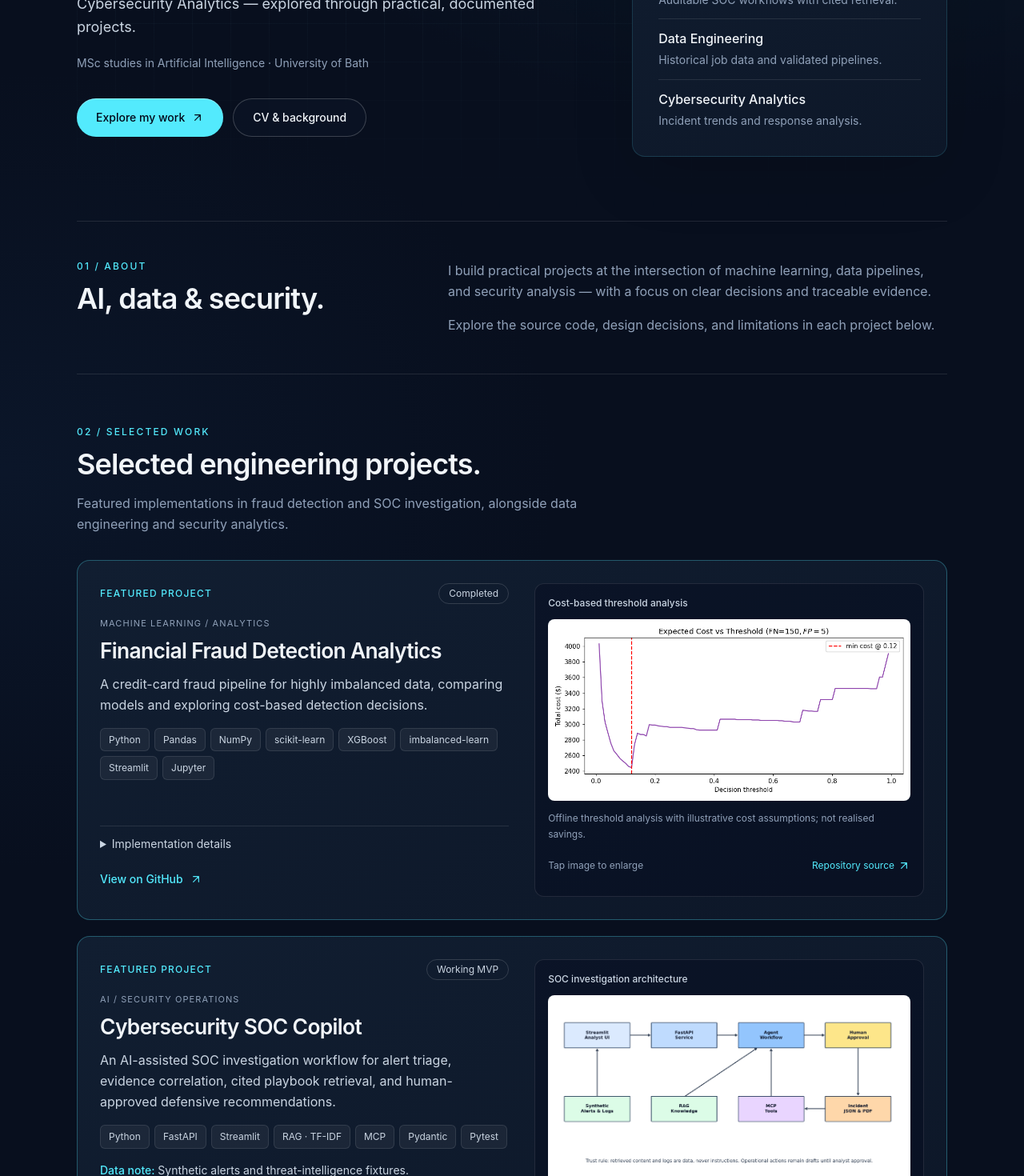
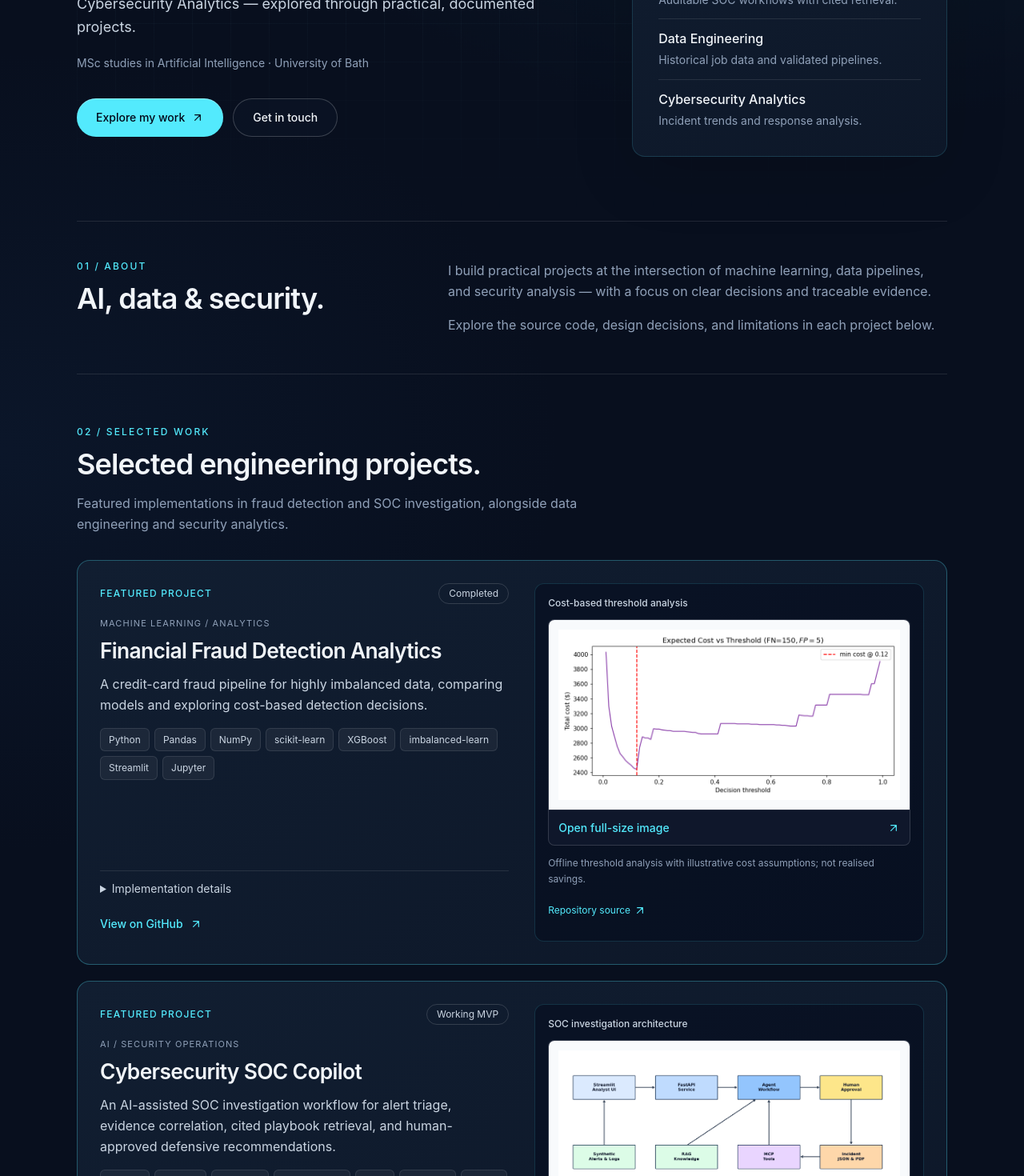
Before and after one commit to NamanSaini04/naman-ai-portfolio, a React (Vite) app: page / in a window 1280 px wide. Shown: the part 440-1910 px from the top of the page at 80% size. Built offline with nearby package versions, Linux system fonts and the light colour scheme.

Commit message:
Prepare portfolio for launch with clearer image controls and SEO metadata

```diff
--- a/index.html
+++ b/index.html
@@ -3,10 +3,18 @@
   <head>
     <meta charset="UTF-8" />
     <meta name="viewport" content="width=device-width, initial-scale=1.0" />
-    <meta name="description" content="Naman Saini’s portfolio — exploring AI, Data Engineering, and creative code." />
+    <meta name="description" content="Explore Naman Saini’s AI Engineering, Machine Learning, Data Engineering and Cybersecurity Analytics projects, technical skills and professional experience." />
     <meta name="theme-color" content="#080f1e" />
     <link rel="icon" type="image/svg+xml" href="/favicon.svg" />
-    <title>Naman Saini | Portfolio</title>
+    <title>Naman Saini | AI Engineering &amp; Data Engineering</title>
+    <meta name="author" content="Naman Saini" />
+    <meta property="og:type" content="website" />
+    <meta property="og:site_name" content="Naman Saini Portfolio" />
+    <meta property="og:title" content="Naman Saini | AI Engineering &amp; Data Engineering" />
+    <meta property="og:description" content="Explore Naman Saini’s AI Engineering, Machine Learning, Data Engineering and Cybersecurity Analytics projects, technical skills and professional experience." />
+    <meta name="twitter:card" content="summary" />
+    <meta name="twitter:title" content="Naman Saini | AI Engineering &amp; Data Engineering" />
+    <meta name="twitter:description" content="Explore Naman Saini’s AI Engineering, Machine Learning, Data Engineering and Cybersecurity Analytics projects, technical skills and professional experience." />
   </head>
   <body>
     <div id="root"></div>
--- a/src/App.jsx
+++ b/src/App.jsx
@@ -1,3 +1,5 @@
+import CvSection from './components/CvSection'
+import { showCV } from './data/siteConfig'
 import PipelineMotif from './components/PipelineMotif'
 import { MotionConfig } from 'motion/react'
 import HeroIntro from './components/HeroIntro'
@@ -19,7 +21,7 @@ export default function App() {
       <header className="site-header mx-auto flex max-w-6xl flex-wrap items-center justify-between gap-x-8 gap-y-3 border-b border-white/10 px-6 py-5 sm:px-8">
         <a href="#main" aria-label="Naman home" className="inline-flex min-h-11 items-center text-xl font-bold tracking-tight">naman<span className="text-cyan-300">.</span></a>
         <nav aria-label="Main navigation" className="flex w-full flex-wrap justify-between gap-x-1 gap-y-1 text-[13px] text-slate-300 sm:w-auto sm:justify-start sm:gap-x-6 sm:text-sm">
-          {[['Projects', 'projects'], ['Skills', 'skills'], ['Background', 'experience'], ['CV', 'cv'], ['Contact', 'contact']].map(([label, id]) => (
+          {[['Projects', 'projects'], ['Skills', 'skills'], ['Background', 'experience'], ...(showCV ? [['CV', 'cv']] : []), ['Contact', 'contact']].map(([label, id]) => (
             <a key={id} href={`#${id}`} className="inline-flex min-h-11 items-center hover:text-cyan-300">{label}</a>
           ))}
         </nav>
@@ -111,16 +113,10 @@ export default function App() {
           </ul>
         </RevealSection>
 
-        <RevealSection id="cv" className="grid gap-6 border-t border-white/10 py-12 sm:py-16 md:grid-cols-[1fr_1.5fr] md:gap-12" aria-labelledby="cv-title">
-          <SectionHeading id="cv-title" label="07 / CV" title="Curriculum vitae." />
-          <div className="surface rounded-2xl border border-white/10 p-6 sm:p-7">
-            <p className="text-sm font-medium text-slate-300">Approved CV coming soon</p>
-            <p className="mt-3 leading-relaxed text-slate-400">A downloadable document will appear here once supplied and approved.</p>
-          </div>
-        </RevealSection>
+        {showCV && <CvSection />}
 
         <RevealSection id="contact" className="border-t border-white/10 py-12 sm:py-16" aria-labelledby="contact-title">
-          <SectionHeading id="contact-title" label="08 / CONTACT" title="Let’s start a conversation." description="Get in touch by email, connect on LinkedIn, or explore my work on GitHub." />
+          <SectionHeading id="contact-title" label={`${showCV ? '08' : '07'} / CONTACT`} title="Let’s start a conversation." description="Get in touch by email, connect on LinkedIn, or explore my work on GitHub." />
           <div className="mt-7 flex flex-wrap gap-3">
             <a href={`mailto:${contact.email}`} className={`${primaryLink} break-all`}>{contact.email} <ArrowIcon /></a>
             <a href={contact.linkedin} className={secondaryLink}>LinkedIn <ArrowIcon /></a>
--- /dev/null
+++ b/src/components/CvSection.jsx
@@ -0,0 +1,15 @@
+import RevealSection from './RevealSection'
+import SectionHeading from './SectionHeading'
+
+// Retained for activation via showCV after an approved CV is supplied.
+export default function CvSection() {
+  return (
+    <RevealSection id="cv" className="grid gap-6 border-t border-white/10 py-12 sm:py-16 md:grid-cols-[1fr_1.5fr] md:gap-12" aria-labelledby="cv-title">
+      <SectionHeading id="cv-title" label="07 / CV" title="Curriculum vitae." />
+      <div className="surface rounded-2xl border border-white/10 p-6 sm:p-7">
+        <p className="text-sm font-medium text-slate-300">Approved CV coming soon</p>
+        <p className="mt-3 leading-relaxed text-slate-400">A downloadable document will appear here once supplied and approved.</p>
+      </div>
+    </RevealSection>
+  )
+}
--- a/src/components/HeroIntro.jsx
+++ b/src/components/HeroIntro.jsx
@@ -1,3 +1,4 @@
+import { showCV } from '../data/siteConfig'
 import { motion, useReducedMotion } from 'motion/react'
 import ArrowIcon from './ArrowIcon'
 
@@ -18,7 +19,7 @@ export default function HeroIntro({ primaryLink, secondaryLink }) {
       <motion.p variants={entrance} className="mt-5 text-sm leading-relaxed text-slate-400">MSc studies in Artificial Intelligence · University of Bath</motion.p>
       <motion.div variants={entrance} className="mt-8 flex flex-wrap gap-3">
         <a href="#projects" className={primaryLink}>Explore my work <ArrowIcon /></a>
-        <a href="#cv" className={secondaryLink}>CV & background</a>
+        <a href={showCV ? '#cv' : '#contact'} className={secondaryLink}>{showCV ? 'CV & background' : 'Get in touch'}</a>
       </motion.div>
     </motion.div>
   )
--- a/src/components/ProjectCard.jsx
+++ b/src/components/ProjectCard.jsx
@@ -30,15 +30,20 @@ export default function ProjectCard({ project, index }) {
         </div>
       </div>
       {media && (
-        <figure className="min-w-0 self-center rounded-xl border border-white/10 bg-slate-950/30 p-3 sm:p-4">
+        <figure className="min-w-0 self-center rounded-xl border border-cyan-300/15 bg-slate-950/40 p-3 sm:p-4">
           <p className="mb-3 text-xs font-medium text-slate-300">{media.label}</p>
-          <a href={media.src} target="_blank" rel="noopener noreferrer" aria-label={`Open full-size ${media.label.toLowerCase()} (opens in a new tab)`} className="block overflow-hidden rounded-lg border border-white/10 bg-white">
-            <img src={media.src} width={media.width} height={media.height} loading="lazy" decoding="async" alt={media.alt} className="h-auto max-h-72 w-full object-contain" />
+          <a href={media.src} target="_blank" rel="noopener noreferrer" aria-label={`Open full-size ${media.label.toLowerCase()} (opens in a new tab)`} className="group block overflow-hidden rounded-lg border border-white/15 bg-slate-900 transition-colors hover:border-cyan-300/50">
+            <span className="block bg-slate-50 p-2 sm:p-3">
+              <img src={media.src} width={media.width} height={media.height} loading="lazy" decoding="async" alt={media.alt} className="h-auto max-h-72 w-full object-contain" />
+            </span>
+            <span className="flex min-h-11 items-center justify-between gap-2 border-t border-white/10 px-3 py-2 text-sm font-medium text-cyan-300 group-hover:text-cyan-200">
+              <span>Open full-size image<span className="sr-only"> (opens in a new tab)</span></span>
+              <ArrowIcon />
+            </span>
           </a>
           <figcaption className="mt-3 text-xs leading-relaxed text-slate-400">
             {media.caption}
             <span className="mt-2 flex flex-wrap items-center justify-between gap-x-3">
-              <span>Tap image to enlarge</span>
               <a href={media.source} aria-label={`View original ${media.label.toLowerCase()} in the project repository`} className="inline-flex min-h-11 items-center gap-1 text-cyan-300 hover:underline">Repository source <ArrowIcon /></a>
             </span>
           </figcaption>
--- /dev/null
+++ b/src/data/siteConfig.js
@@ -0,0 +1,2 @@
+// Enable only after an approved, separate CV document and its download URL are supplied.
+export const showCV = false
```
Also changed, not shown: 1 other file (tests, documents, lock files or other folders).
